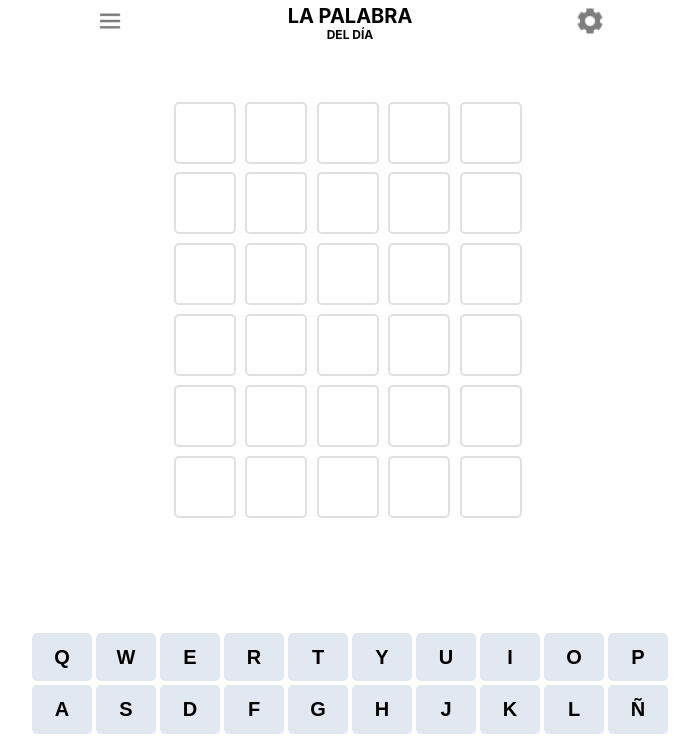
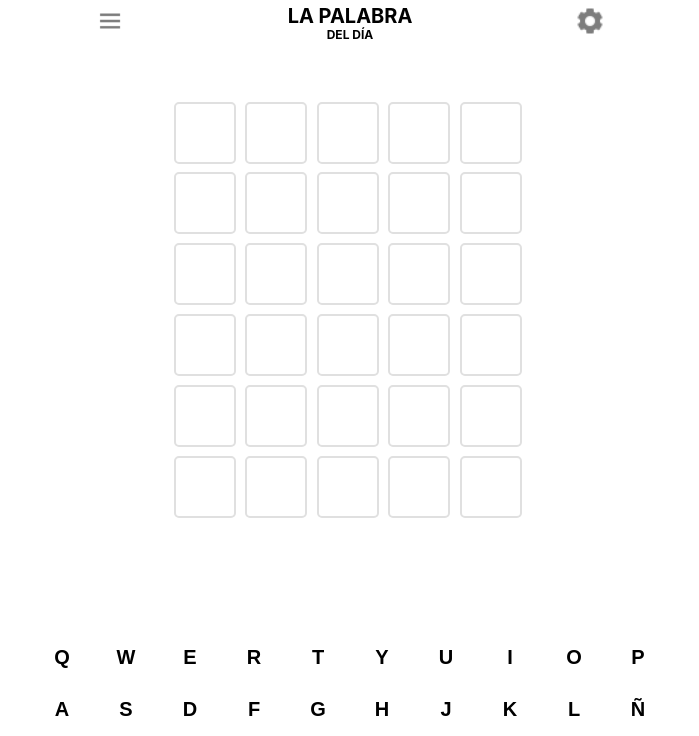
Before and after one commit to GiovanniSia/Wordle-Clon, a React (Create React App) app: page / in a window 1280 px wide. Shown: the top 736 px of the page, without its empty margins (290-989 px from the left). Built offline with nearby package versions, Linux system fonts and the light colour scheme.

Commit message:
Borra datos innecesarios

```diff
--- a/public/index.html
+++ b/public/index.html
@@ -1,5 +1,5 @@
 <!DOCTYPE html>
-<html lang="en">
+<html lang="es">
 
 <head>
   <meta charset="utf-8" />
--- a/src/components/Contacto.jsx
+++ b/src/components/Contacto.jsx
@@ -4,12 +4,8 @@ import "../css/Contacto.css";
 
 import linkedin from "../icons/linkedin.png";
 import github from "../icons/github.png";
-import gmail from "../icons/gmail.png";
 
 const Contacto = () => {
-
-  const emailLeo = 'subelza150@gmail.com'
-  const emailGio = 'giovannisia4@gmail.com'
 
   const gitLeo = 'https://github.com/leonelSubelza';
   const gitGio = 'https://github.com/GiovanniSia'
@@ -46,9 +42,6 @@ const Contacto = () => {
                 <img src={github} alt="github" />
               </a>
 
-              <a className="link" href={emailLeo} onClick={() => window.location = `mailto:${emailLeo}`}>
-                <img src={gmail} alt="gmail" />
-              </a>
             </div>
           </div>
 
@@ -61,9 +54,7 @@ const Contacto = () => {
               <a className="link" href={gitGio} onClick={() => window.location = gitGio}>
                 <img src={github} alt="github" />
               </a>
-              <a className="link" href={emailGio} onClick={() => window.location = `mailto:${emailGio}`}>
-                <img src={gmail} alt="gmail" />
-              </a>
+
             </div>
           </div>
         </div>
--- a/src/css/TecladoVirtual.css
+++ b/src/css/TecladoVirtual.css
@@ -1,6 +1,6 @@
 .tecladoVirtual {
   width: 50%;
-  max-width:520px;
+  max-width: 520px;
 
   height: auto;
   max-height: 192px;
@@ -33,8 +33,8 @@
   font-weight: bold;
   border: none;
   border-radius: 5px;
-  background-color: #e2e8f0;
-  color: black;
+  background-color: var(--color-teclado);
+  color: var(--color-fuente);
   cursor: pointer;
 }
 
```
Also changed, not shown: src/components/TecladoVirtual.jsx (+13 -13 lines).
